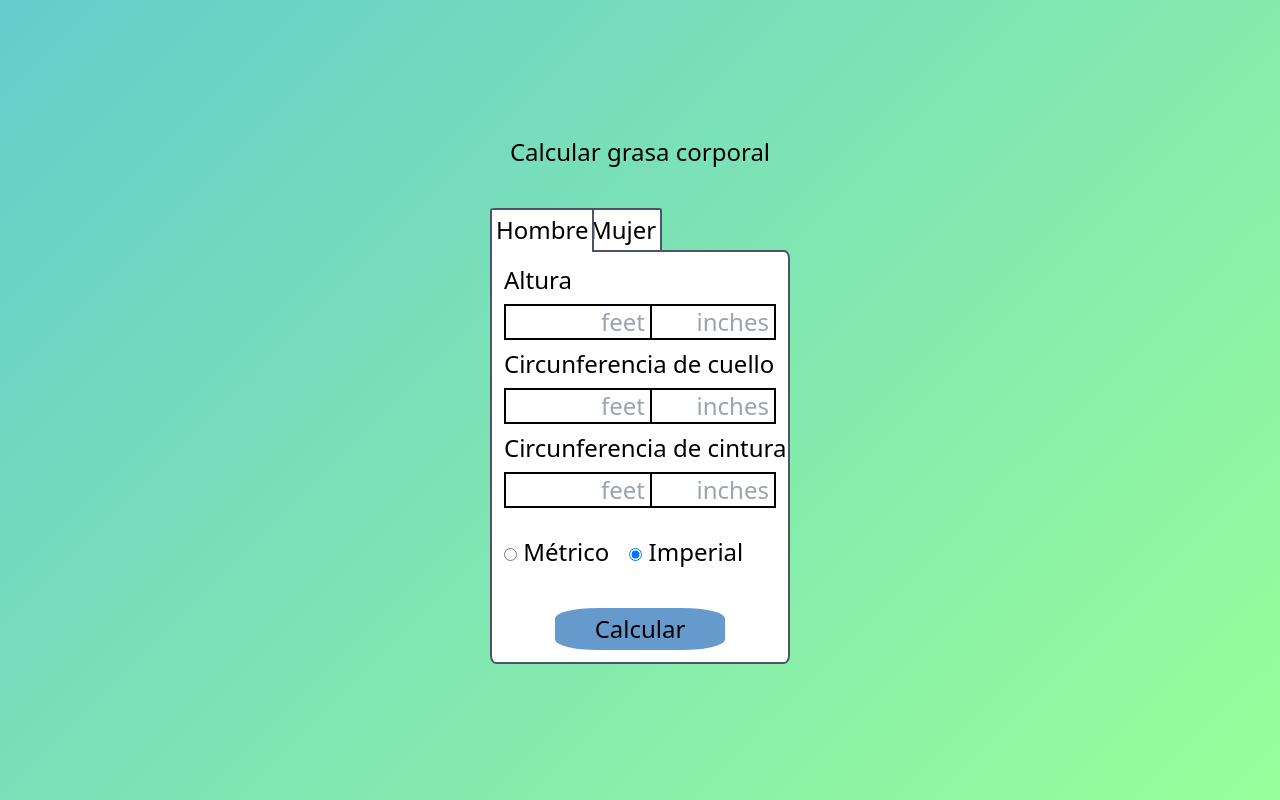
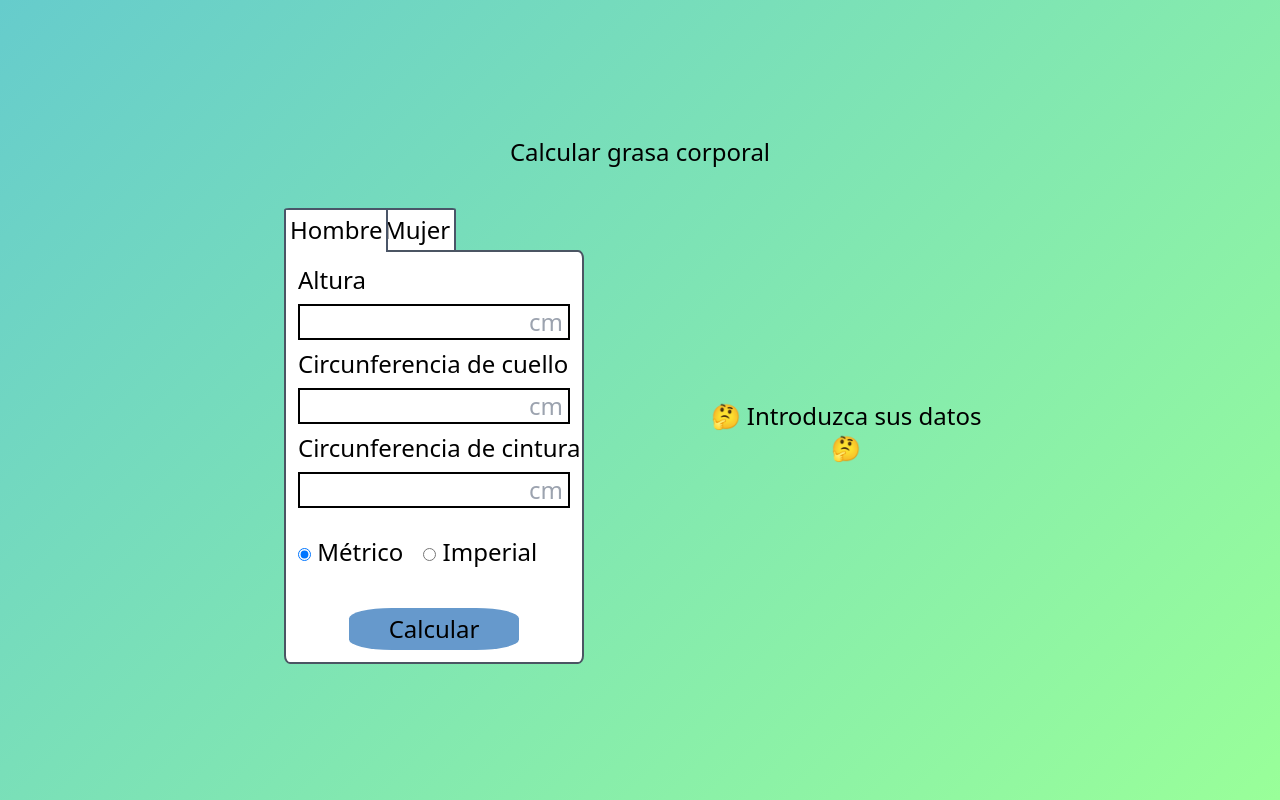
Before and after one commit to jorgeTellols/CalculadoraDeGrasaCorporal, a Vue app: page / in a window 1280 px wide. Built offline with nearby package versions, Linux system fonts and the light colour scheme.

Commit message:
Aplicados estilos para que sea visualmente más agradable

```diff
--- a/src/widgets/w-body-fat-calculator.vue
+++ b/src/widgets/w-body-fat-calculator.vue
@@ -1,5 +1,6 @@
 <template>
-    <form class="widget-container relative flex-row">
+    <div class="widget-container flex ">
+        <form class="form-container relative flex-row mr-28">
             <div class="male-female-container flex flex-row">
                 <div class="male-container">
                     <CGenderSelect :showMaleCalculator="true" :isMaleSelected="this.isMale"
@@ -10,7 +11,8 @@
                         @handleClickFemale="handleClickFemale" />
                 </div>
             </div>
-        <div v-if="this.isMale" class="calculator-container flex-row bg-white p-3 border-gray-600 border-2 relative">
+            <div v-if="this.isMale"
+                class="calculator-container flex-row bg-white p-3 border-gray-600 border-2 relative">
 
                 <div v-if="(this.placeHolderContent == 'cm')" class="input-fields w-full">
                     <CTextInput class="pb-2" labelContent="Altura" placeholderContent="cm" @change="setHeight" />
@@ -28,8 +30,8 @@
                             @change="setHeightInches" />
                     </div>
                     <div class="flex">
-                    <CTextInput class="w-1/2 absolute" labelContent="Circunferencia de cuello" placeholderContent="feet"
-                        @change="setNeckFeet" />
+                        <CTextInput class="w-1/2 absolute" labelContent="Circunferencia de cuello"
+                            placeholderContent="feet" @change="setNeckFeet" />
                         <CTextInput class="mt-8 ml-36 pb-2 w-1/2" labelContent="" placeholderContent="inches"
                             @change="setNeckInches" />
                     </div>
@@ -73,8 +75,8 @@
                             @change="setHeightInches" />
                     </div>
                     <div class="flex">
-                    <CTextInput class="w-1/2 absolute" labelContent="Circunferencia de cuello" placeholderContent="feet"
-                        @change="setNeckFeet" />
+                        <CTextInput class="w-1/2 absolute" labelContent="Circunferencia de cuello"
+                            placeholderContent="feet" @change="setNeckFeet" />
                         <CTextInput class="mt-8 ml-36 pb-2 w-1/2" labelContent="" placeholderContent="inches"
                             @change="setNeckInches" />
                     </div>
@@ -102,13 +104,26 @@
                     <CButton buttonType="submit" textContent="Calcular" @click="verificateData" />
                 </div>
             </div>
-        <div v-if="this.isBfCalculated" class="result-container mt-10 font-normal absolute text-center">
-            <CLabel :spanContent="`Su porcentaje de grasa corporal es: ${bfPercentage}`" optionalSymbol="%" />
+        </form>
+        <div class="help-container flex-col justify-center align-middle">
+            <div v-if="!this.isBfCalculated && !this.isThereError"
+                class="result-container font-normal flex text-center justify-center align-middle mt-48">
+                <CLabel :spanContent="' 🤔 Introduzca sus datos 🤔'" />
             </div>
-        <div v-else-if="this.isThereError" class="result-container mt-10 font-normal absolute text-center">
-            <CLabel :spanContent="`${errorContent}`" />
+            <div v-else-if="this.isBfCalculated"
+                class="result-container font-normal flex text-center justify-center align-middle  mt-48">
+                <CLabel :spanContent="`Su porcentaje de grasa corporal es: ${bfPercentage}`" optionalSymbol="% ☝️🤓" />
             </div>
-    </form>
+            <div v-else-if="this.isThereError"
+                class="result-container font-normal text-center flex justify-center align-middle  mt-48">
+                <CLabel :spanContent="`${errorContent} ⛔`" />
+            </div>
+
+            <!-- <div class="image-container">
+                <img class="example-image border-2 border-black" src="../assets/man.jpg" />
+            </div> -->
+        </div>
+    </div>
 </template>
 
 <script>
@@ -160,9 +175,9 @@ export default {
             isBfCalculated: false,
             isThereError: false,
             isMale: true,
-            isMetricSelected: false,
-            isImperialSelected: true,
-            placeHolderContent: "feet",
+            isMetricSelected: true,
+            isImperialSelected: false,
+            placeHolderContent: "cm",
             heightFeet: 0,
             heightInches: 0,
             neckFeet: 0,
@@ -241,16 +256,18 @@ export default {
 
         verificateData() {
 
+            if (!this.isMetricSelected) {
                 this.computedHeigth;
                 this.computedNeck;
                 this.computedWaist;
                 this.computedHip;
+            }
 
             if (this.isMale) {
                 if (((this.height) == 0) || ((this.neckCircumference) == 0) || ((this.waistCircumference) == 0)) {
                     this.isBfCalculated = false;
                     this.isThereError = true;
-                    this.errorContent = "Todos los campos deben estar llenos"
+                    this.errorContent = "Todos los campos deben estar llenos correctamente"
                     this.cleanData();
                 }
                 else {
@@ -346,4 +363,8 @@ export default {
 .move-female-container {
     margin-left: 32%;
 }
+
+.help-container {
+    width: 300px;
+}
 </style>
```
Also changed, not shown: src/assets/man.jpg (added), src/assets/woman.jpg (added). Lines whose indentation alone changed are shown as unchanged.
